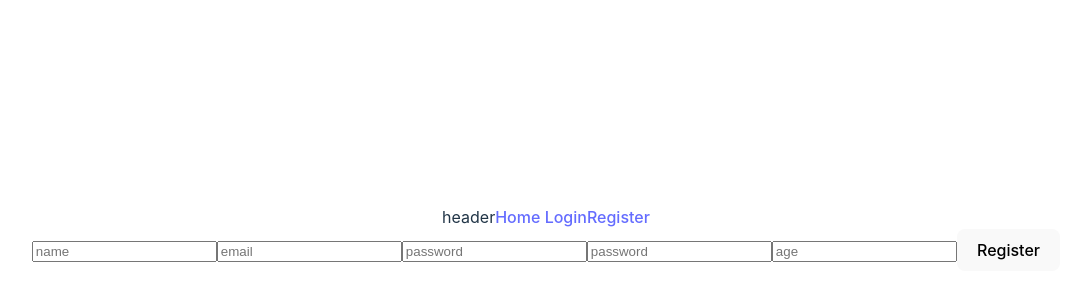
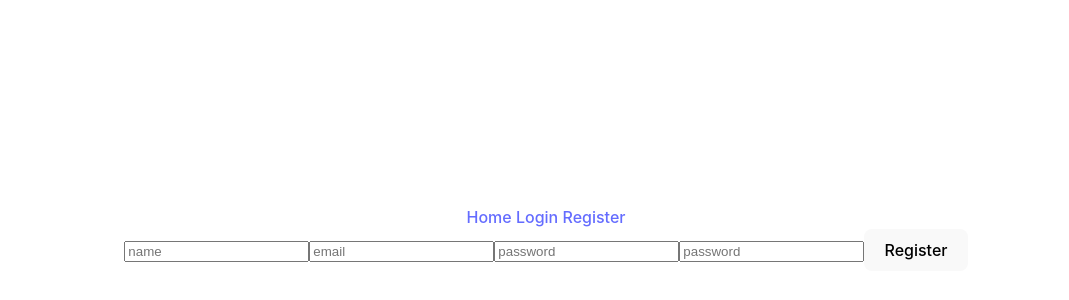
Before and after one commit to pafz/Appunto-FRONT, a React (Vite) app: page /register in a window 1280 px wide. Shown: the part 162-462 px from the top of the page, without its empty margins (94-1163 px from the left). Built offline with nearby package versions, Linux system fonts and the light colour scheme.

Commit message:
login navigate link home

```diff
--- a/src/components/Header/Header.jsx
+++ b/src/components/Header/Header.jsx
@@ -10,14 +10,13 @@ const Header = () => {
 
   return (
     <nav>
-      <span>header</span>
       <span>
         <Link to="/">Home </Link>
       </span>
 
       {user ? (
         <>
-          <button onClick={() => dispatch(logout())}>Logout</button>
+          <button onClick={() => dispatch(logout())}>Logout </button>
           <span>
             <Link to="/profile">{user.name}</Link>
           </span>
@@ -25,10 +24,10 @@ const Header = () => {
       ) : (
         <>
           <span>
-            <Link to="/login">Login</Link>
+            <Link to="/login">Login </Link>
           </span>
           <span>
-            <Link to="/register">Register</Link>
+            <Link to="/register">Register </Link>
           </span>
         </>
       )}
--- a/src/components/Login/Login.jsx
+++ b/src/components/Login/Login.jsx
@@ -1,6 +1,7 @@
 import React, { useState } from 'react';
 import { useDispatch } from 'react-redux';
 import { login } from '../../features/auth/authSlice';
+import { useNavigate } from 'react-router-dom';
 
 const Login = () => {
   const [formData, setFormData] = useState({
@@ -10,6 +11,7 @@ const Login = () => {
   const { email, password } = formData;
 
   const dispatch = useDispatch();
+  const navigate = useNavigate();
 
   const onChange = e => {
     setFormData(prevState => ({
@@ -20,6 +22,7 @@ const Login = () => {
   const onSubmit = e => {
     e.preventDefault();
     dispatch(login(formData));
+    navigate('/');
   };
 
   return (
--- a/src/components/Profile/Profile.jsx
+++ b/src/components/Profile/Profile.jsx
@@ -7,8 +7,8 @@ const Profile = () => {
   return (
     <div>
       <h1>Profile</h1>
-      <p>{user.name}</p>
-      <p>{user.email}</p>
+      <p>{user?.name}</p>
+      <p>{user?.email}</p>
     </div>
   );
 };
--- a/src/components/Register/Register.jsx
+++ b/src/components/Register/Register.jsx
@@ -3,6 +3,7 @@ import { useDispatch } from 'react-redux';
 import { useSelector } from 'react-redux';
 import { register, reset } from '../../features/auth/authSlice';
 import { notification } from 'antd';
+import { useNavigate } from 'react-router-dom';
 
 const Register = () => {
   const [formData, setFormData] = useState({
@@ -10,12 +11,12 @@ const Register = () => {
     email: '',
     password: '',
     password2: '',
-    age: '',
   });
-  const { name, email, password, password2, age } = formData;
+  const { name, email, password, password2 } = formData;
   const { message, isSuccess, isError } = useSelector(state => state.auth);
 
   const dispatch = useDispatch();
+  const navigate = useNavigate();
 
   useEffect(() => {
     if (isSuccess) {
@@ -46,6 +47,9 @@ const Register = () => {
       });
     } else {
       dispatch(register(formData));
+      setTimeout(() => {
+        navigate('/');
+      }, 3000);
     }
   };
   return (
@@ -78,13 +82,6 @@ const Register = () => {
         value={password2}
         onChange={onChange}
       />
-      <input
-        type="number"
-        name="age"
-        placeholder="age"
-        value={age}
-        onChange={onChange}
-      />
       <button type="submit">Register</button>
     </form>
   );
```
